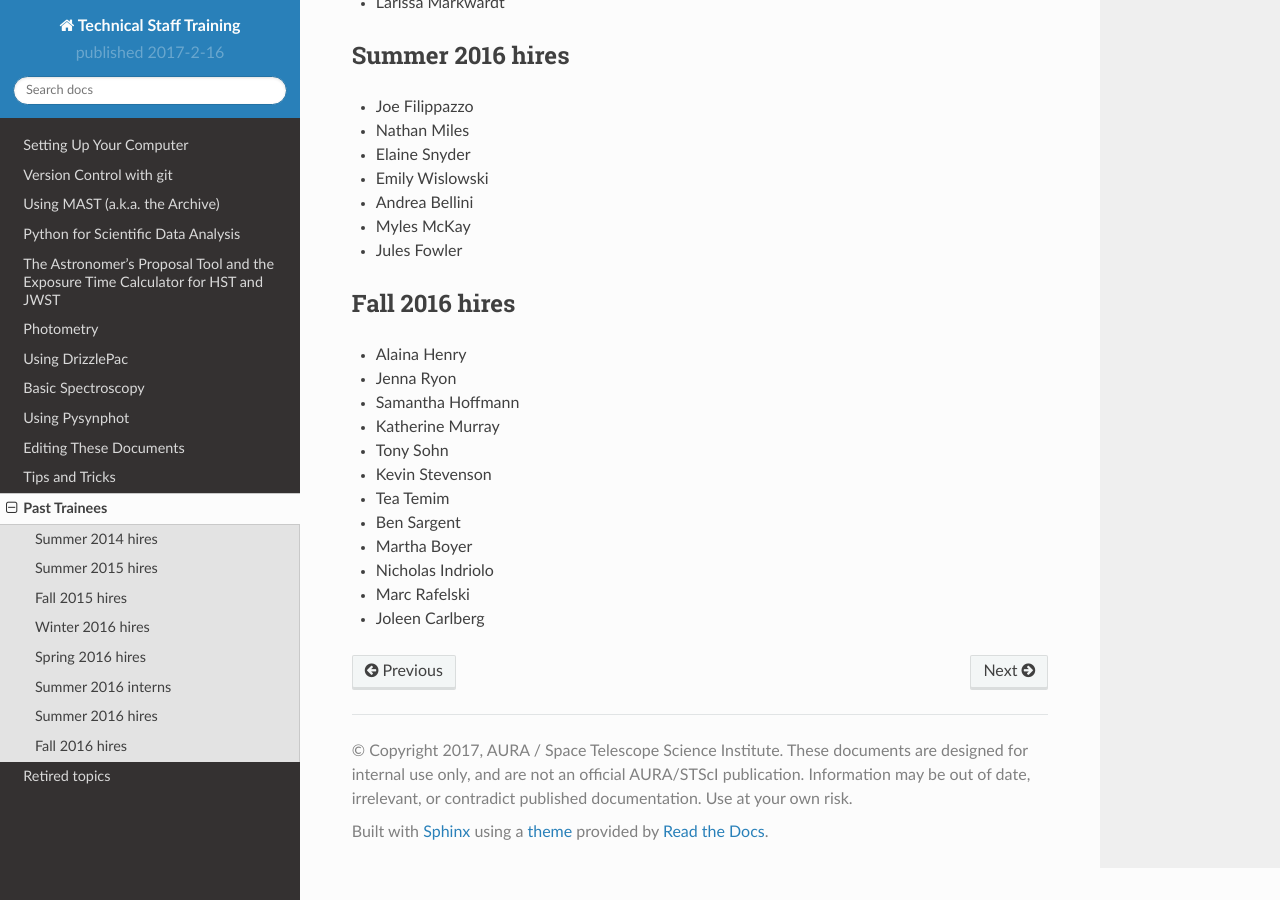
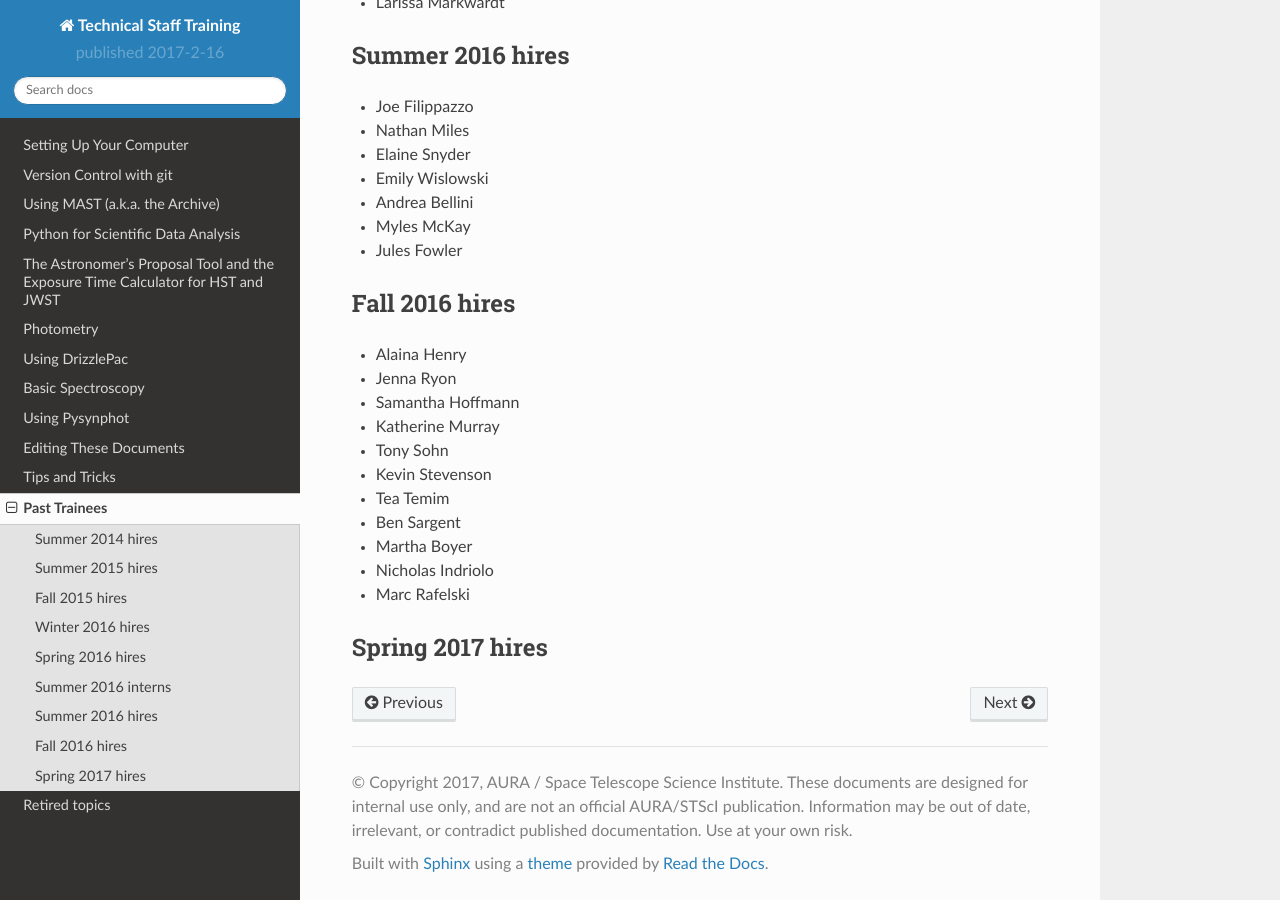
Before and after one commit to staceybright/training-library, a Sphinx documentation site: the page built from source/trainees.txt, in a window 1280 px wide and 900 px high, scrolled down 1177 px. Built offline with Sphinx 7.4.7 and the Read the Docs theme 2.0.0, drawn with Linux system fonts in a browser that asks for light colours.

Commit message:
Added heading for spring 2017 in trainees.txt

```diff
--- a/source/trainees.txt
+++ b/source/trainees.txt
@@ -75,4 +75,6 @@ Fall 2016 hires
 * Martha Boyer
 * Nicholas Indriolo
 * Marc Rafelski
-* Joleen Carlberg
+
+Spring 2017 hires
+=================
```
